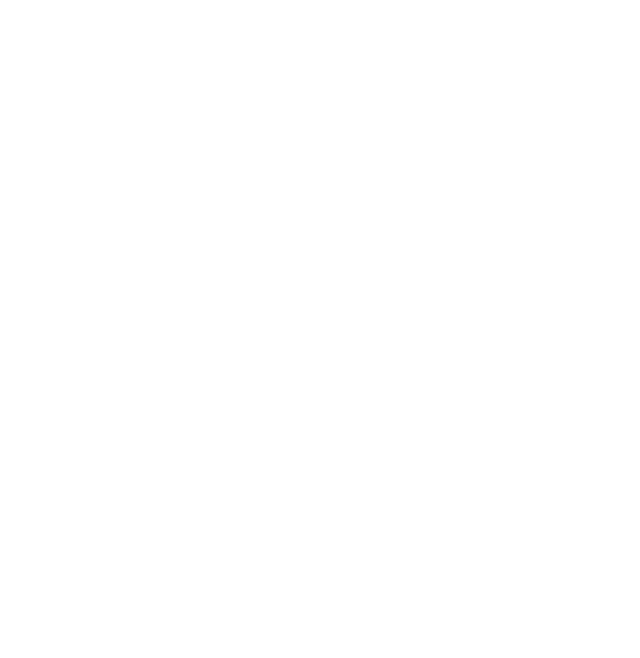
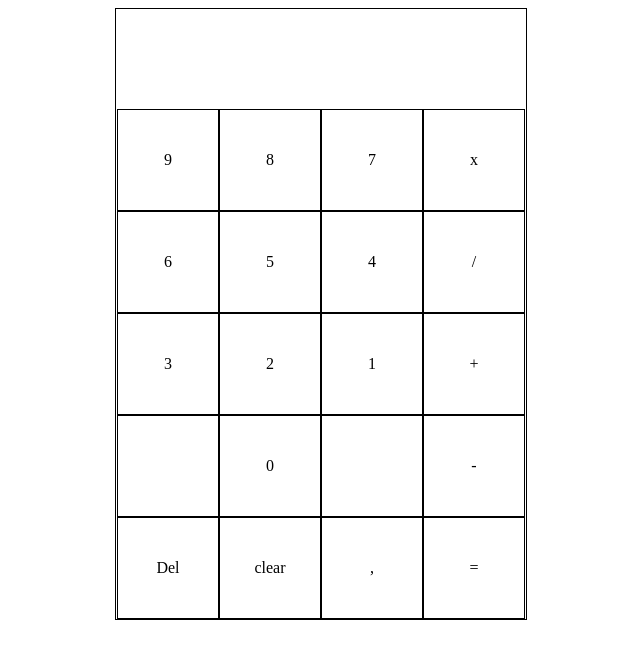
Before and after one commit to eilertsu/odin_calculator, a plain HTML site: page index.html in a window 1280 px wide. Shown: the whole page, without its empty margins (319-959 px from the left). Drawn offline with Linux system fonts and the light colour scheme.

Commit message:
create calculator layout

```diff
--- a/index.html
+++ b/index.html
@@ -6,7 +6,38 @@
 <link rel='stylesheet' href='styles.css'>
 </head>
 <body>
+    <div id="calculator">
+        <div id="calculatorDisplay"></div>
+        <div id="numpad">
 
+
+
+            <div id="numpad9">9</div>
+            <div id="numpad8">8</div>
+            <div id="numpad7">7</div>
+            <div id="multiply">x</div>
+
+            <div id="numpad6">6</div>
+            <div id="numpad5">5</div>
+            <div id="numpad4">4</div>
+            <div id="divide">/</div>
+
+            <div id="numpad3">3</div>
+            <div id="numpad2">2</div>
+            <div id="numpad1">1</div>
+            <div id="plus">+</div>
+            <div></div>
+            <div id="numpad0">0</div>
+            <div></div>
+
+            <div id="minus">-</div>
+            <div id="del">Del</div>
+            <div id="clear">clear</div>
+            <div id="comma">,</div>
+            <div id="equals">=</div>
+
+        </div>
+    </div>
 <script src='app.js'></script>
 </body>
 </html>
--- a/styles.css
+++ b/styles.css
@@ -0,0 +1,33 @@
+body{
+    display: flex;
+    justify-content: center;
+}
+
+#calculator{
+    border: 1px solid;
+    display: flex;
+    flex-direction: column;
+    align-content: center;
+    justify-items: center;
+}
+
+#calculatorDisplay{
+    width: 350px;
+    height: 100px;
+}
+
+#numpad{
+    display: flex;
+    flex-wrap: wrap;
+    width: 410px;
+    justify-content: center;
+}
+
+#numpad > div{
+    height: 100px;
+    width: 100px;
+    border: 1px solid;
+    display: flex;
+    align-items: center;
+    justify-content: center;
+}
```
